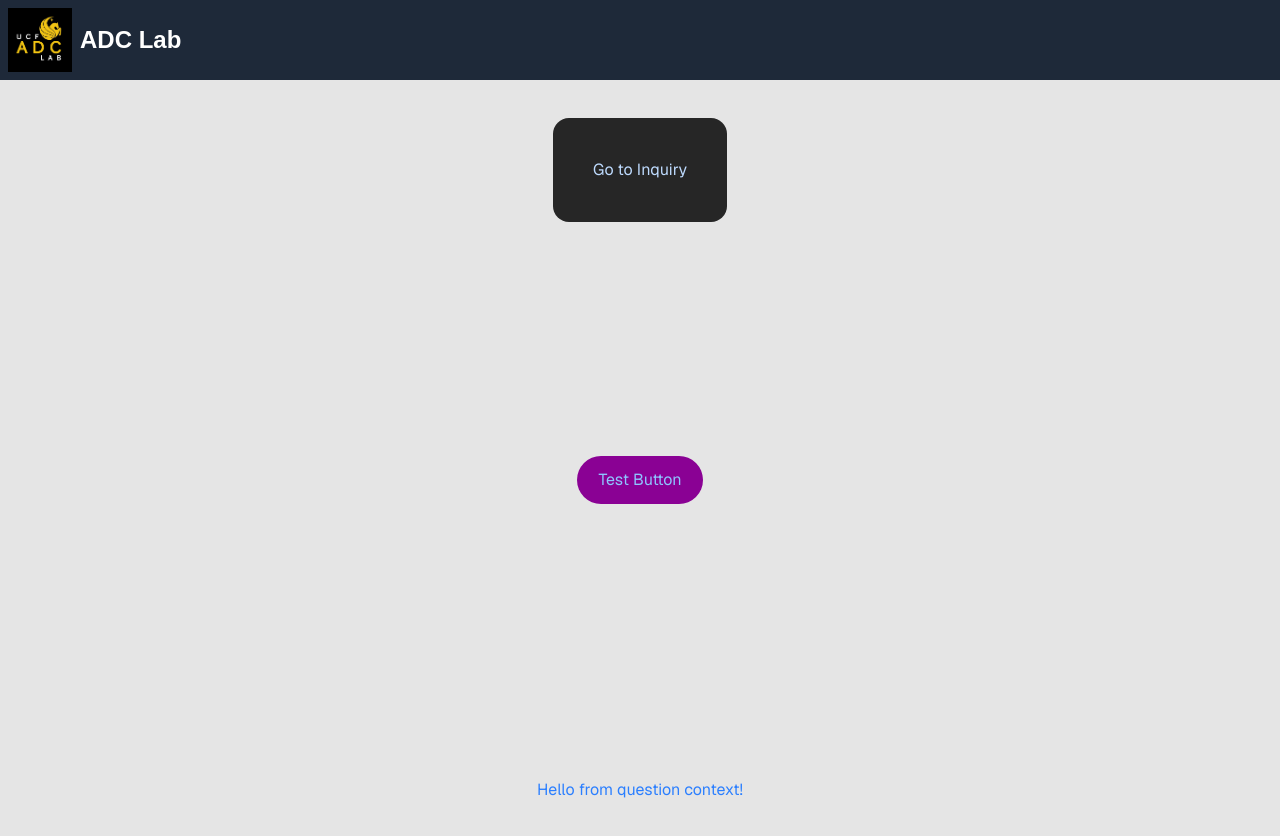
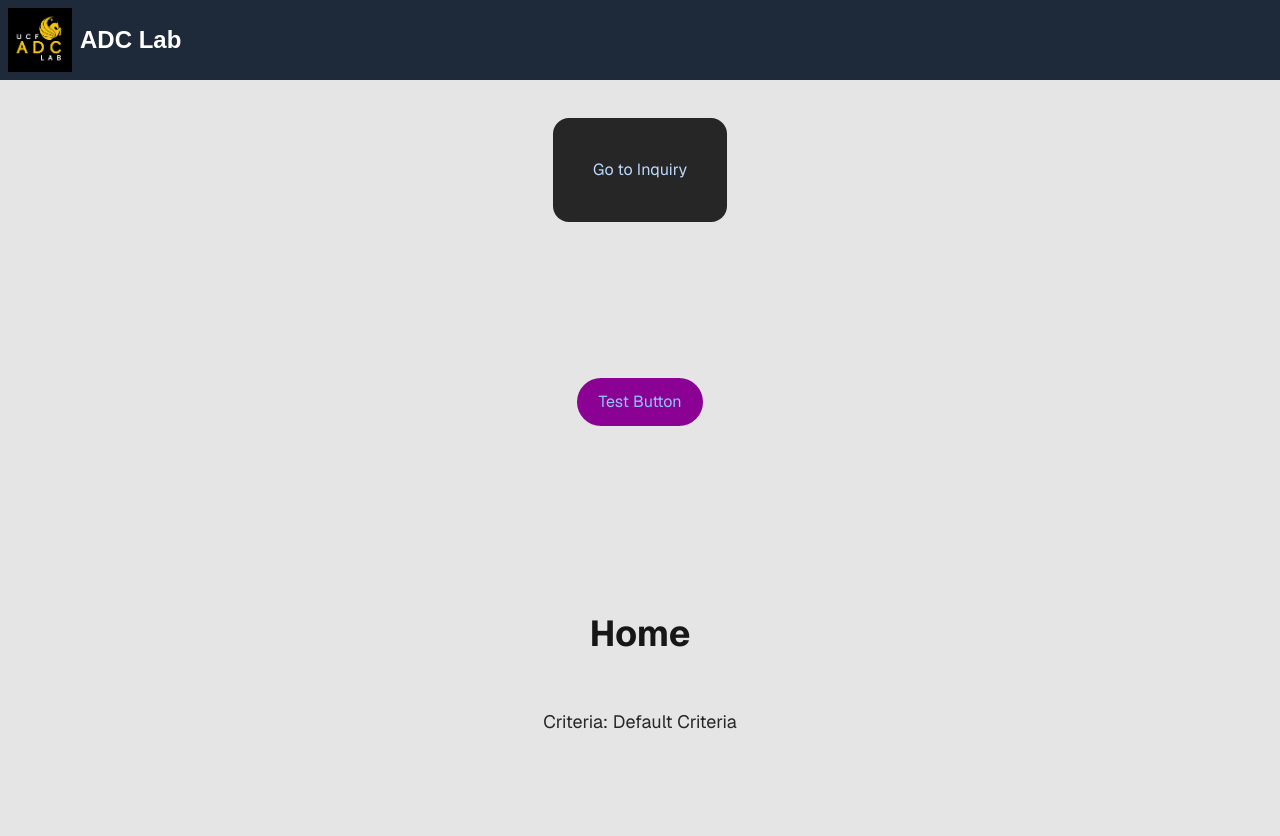
Before and after one commit to ADCLab/threat-monitor, a Next.js app in the folder HomeLandSec/frontend/: page / in a window 1280 px wide. Shown: the top 836 px of the page. Built offline with nearby package versions, Linux system fonts and the light colour scheme.

Commit message:
Add criteria and buttons context

```diff
--- a/HomeLandSec/frontend/src/app/page.tsx
+++ b/HomeLandSec/frontend/src/app/page.tsx
@@ -5,22 +5,57 @@ import Button from "@/components/ui/button";
 import Link from "next/link";
 import QuestionContext from "@/contexts/questionContext";
 
-
 export default function Home() {
   const context = useContext(QuestionContext);
-  if (!context) throw new Error("useContext must be used within questionProvider");
-  const { value, setValue } = context;
+  if (!context)
+    throw new Error("useContext must be used within questionProvider");
 
-  function testButton() {
-    console.log("Test button clicked");
-    setValue("Updated question context value!");
-  } return (
+  const {
+    criteria,
+    setCriteria,
+    buttons,
+    addButton,
+    updateButton,
+    removeButton,
+  } = context;
+  function loadSurvey() {
+    console.log("Survey Loaded");
+    setCriteria("New Criteria");
+    addButton("New Button");
+    addButton("New Button 2");
+    addButton("New Button 3");
+  }
+
+  return (
     <div className="grid grid-rows-[20px_1fr_20px] bg-neutral-200 items-center justify-items-center min-h-screen p-8 pb-20 gap-16 sm:p-20 font-[family-name:var(--font-geist-sans)]">
-      <Link href="/inquiry" className="bg-neutral-800 p-10 text-blue-200 rounded-2xl">
+      <Link
+        href="/inquiry"
+        className="bg-neutral-800 p-10 text-blue-200 rounded-2xl"
+      >
         Go to Inquiry
       </Link>
-      <Button onClick={testButton} className="text-blue-300 bg-fuchsia-800">Test Button</Button>
-      <p className="text-blue-500">{value}</p>
+      <Button onClick={loadSurvey} className="text-blue-300 bg-fuchsia-800">
+        Test Button
+      </Button>
+      <h1 className="text-4xl font-bold text-neutral-900">Home</h1>
+      <p className="text-lg text-neutral-800">Criteria: {criteria}</p>
+      <ul>
+        {buttons.map((button, index) => (
+          <li key={index}>
+            <input
+              type="text"
+              value={button}
+              onChange={(e) => updateButton(index, e.target.value)}
+            />
+            <Button
+              onClick={() => removeButton(index)}
+              className="text-red-300 bg-red-800"
+            >
+              Remove
+            </Button>
+          </li>
+        ))}
+      </ul>
     </div>
   );
 }
--- a/HomeLandSec/frontend/src/contexts/questionContext.tsx
+++ b/HomeLandSec/frontend/src/contexts/questionContext.tsx
@@ -2,23 +2,67 @@
 import React, { createContext, useState, ReactNode } from "react";
 
 interface QuestionContextProps {
-	value: string;
-	setValue: React.Dispatch<React.SetStateAction<string>>;
+  criteria: string;
+  setCriteria: React.Dispatch<React.SetStateAction<string>>;
+  buttons: string[];
+  addButton: (buttonText: string) => void;
+  updateButton: (index: number, newValue: string) => void;
+  removeButton: (index: number) => void;
 }
 
-const QuestionContext = createContext<QuestionContextProps | undefined>(undefined);
+const QuestionContext = createContext<QuestionContextProps | undefined>(
+  undefined,
+);
 
 interface QuestionProviderProps {
-	children: ReactNode;
+  children: ReactNode;
 }
 
 export function QuestionProvider({ children }: QuestionProviderProps) {
-	const [value, setValue] = useState("Hello from question context!");
-	return (
-		<QuestionContext.Provider value={{ value, setValue }}>
-			{children}
-		</QuestionContext.Provider>
-	);
+  const [criteria, setCriteria] = useState("Default Criteria");
+  const [buttons, setButtons] = useState<string[]>([]);
+
+  const addButton = (buttonText: string) => {
+    setButtons((prev) => {
+      if (prev.length < 10) {
+        return [...prev, buttonText];
+      }
+      return prev;
+    });
+  };
+
+  const updateButton = (index: number, newValue: string) => {
+    setButtons((prev) => {
+      if (index < 0 || index >= prev.length) return prev;
+      const updated = [...prev];
+      updated[index] = newValue;
+      return updated;
+    });
+  };
+
+  const removeButton = (index: number) => {
+    setButtons((prev) => {
+      if (index < 0 || index >= prev.length) return prev;
+      const updated = [...prev];
+      updated.splice(index, 1);
+      return updated;
+    });
+  };
+
+  return (
+    <QuestionContext.Provider
+      value={{
+        criteria,
+        setCriteria,
+        buttons,
+        addButton,
+        updateButton,
+        removeButton,
+      }}
+    >
+      {children}
+    </QuestionContext.Provider>
+  );
 }
 
 export default QuestionContext;
```
